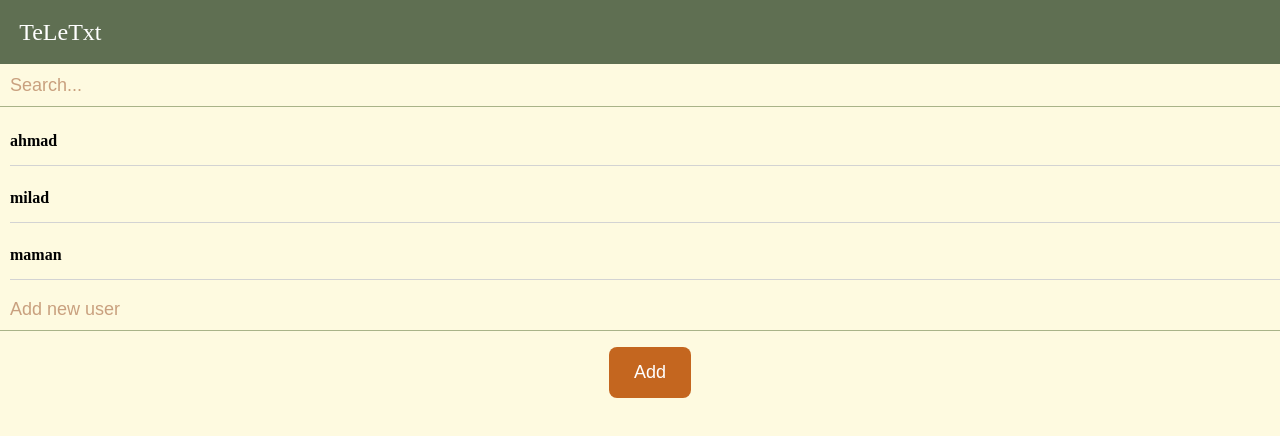
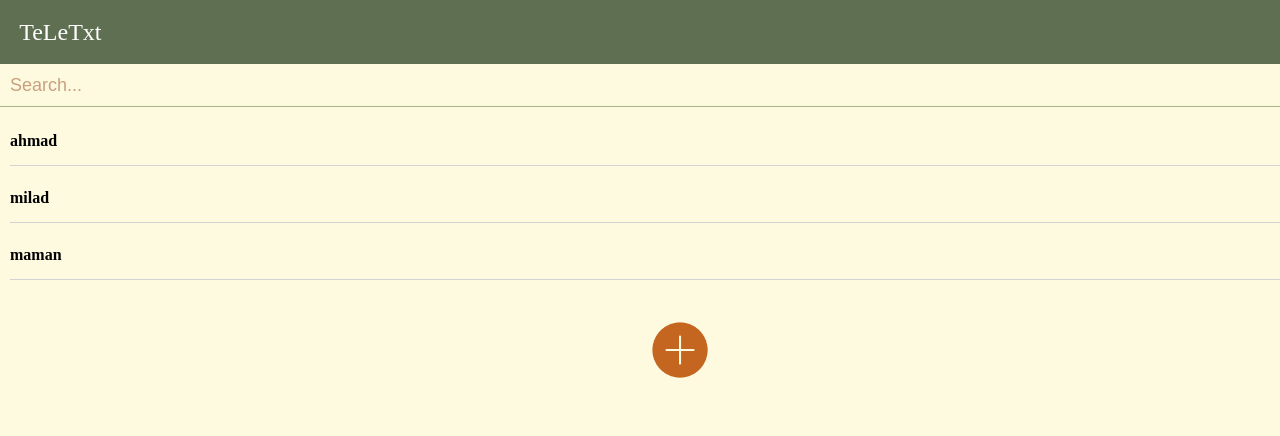
Before and after one commit to marzie-nd/teletxt, a React (Create React App) app: page /chats in a window 1280 px wide. Shown: the top 436 px of the page. Built offline with nearby package versions, Linux system fonts and the light colour scheme; a web font is replaced by a local one.

Commit message:
WIP: adduser button

```diff
--- a/src/components/AddUser.jsx
+++ b/src/components/AddUser.jsx
@@ -1,29 +1,82 @@
-import { useState } from 'react';
+import { useState } from "react";
+import Img from "../img/add.png";
+import "./AddUser.scss";
 
 const AddUser = ({ onAddUser }) => {
+  const [newUser, setNewUser] = useState("");
+  const [isAddingUser, setIsAddingUser] = useState(false);
 
-const [newUser, setNewUser] = useState('');
+  const handleAddButtonClick = () => {
+    setIsAddingUser(true);
+  };
 
-const handleInputChange = (e) => {
+  const handleInputChange = (e) => {
     setNewUser(e.target.value);
-}
+  };
 
-const handleSubmit = (e) => {
+  const handleSubmit = (e) => {
     e.preventDefault();
-    if (newUser.trim() !== '') {
-        onAddUser(newUser);
-        setNewUser('');
+    if (newUser.trim() !== "") {
+      onAddUser(newUser);
+      setNewUser("");
+      setIsAddingUser(false);
     }
-}
+  };
+
+  const handleBlur = () => {
+    setIsAddingUser(false);
+  };
 
   return (
-    <div className='addUser'>
-      <form onSubmit={handleSubmit}>
-        <input type='text' value={newUser} onChange={handleInputChange} placeholder='Add new user' />
-        <button type='submit'>Add</button>
-      </form>
+    <div className="addUser">
+      <div className="container">
+        {isAddingUser ? (
+          <form
+            onSubmit={handleSubmit}
+            style={{ position: "relative", display: "flex" }}
+          >
+            <input
+              type="text"
+              placeholder="Enter new username"
+              value={newUser}
+              onChange={handleInputChange}
+              onBlur={handleBlur}
+              autoFocus
+            />
+            <button
+              type="submit"
+              style={{
+                backgroundColor: "transparent",
+                padding: "0",
+                margin: "0",
+              }}
+            >
+              <img
+                src={Img}
+                alt="add new user"
+                style={{ width: "60px", position: "fixed" }}
+              />
+            </button>
+          </form>
+        ) : (
+          <button
+            onClick={handleAddButtonClick}
+            style={{
+              backgroundColor: "transparent",
+              padding: "0",
+              margin: "0",
+            }}
+          >
+            <img
+              src={Img}
+              alt="add new user"
+              style={{ width: "60px", position: "fixed" }}
+            />
+          </button>
+        )}
+      </div>
     </div>
-  )
-}
+  );
+};
 
-export default AddUser
+export default AddUser;
```
Also changed, not shown: src/components/AddUser.scss (added), src/img/add.png (added), src/img/search.png (deleted).
